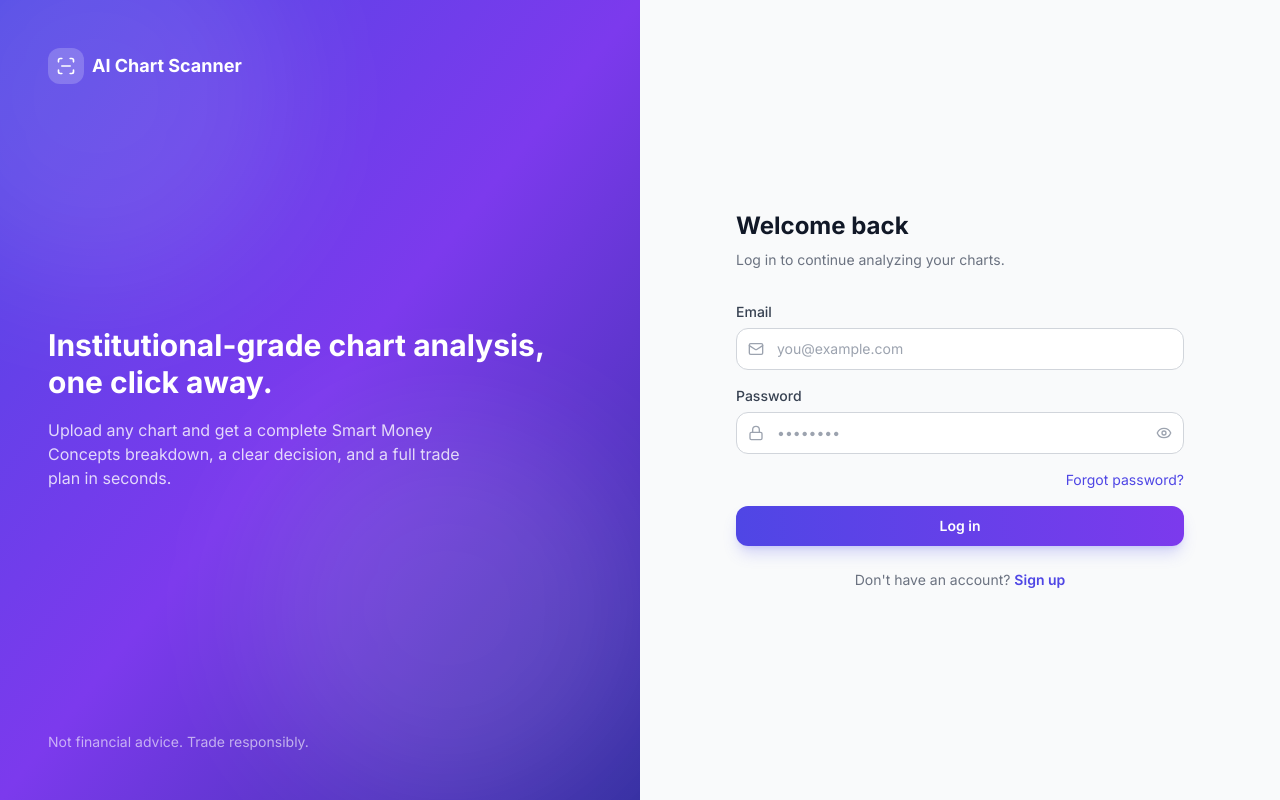
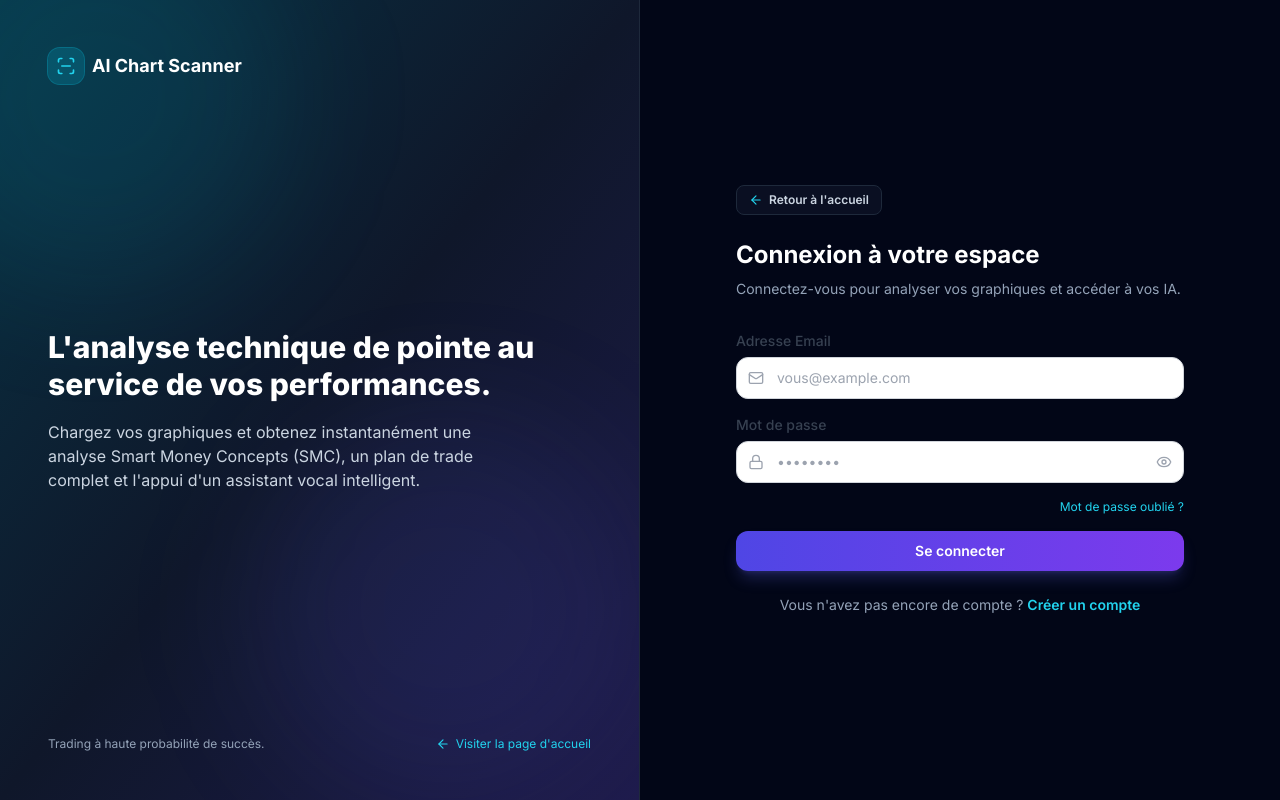
Before and after one commit to jonass557/aiscanner, a React (Vite) app in the folder client/: page /login in a window 1280 px wide. Built offline with nearby package versions, Linux system fonts and the light colour scheme; no server answers.

Commit message:
feat: redirect external links to home page first, add back-to-home navigation and French auth buttons

```diff
--- a/client/src/components/landing/CTA.jsx
+++ b/client/src/components/landing/CTA.jsx
@@ -22,7 +22,7 @@ export default function CTA() {
             Get 5 free analyses every month. No credit card required. Upgrade anytime.
           </p>
           <Link
-            to="/register"
+            to="/register?join=true"
             className="relative mt-8 inline-flex items-center gap-2 rounded-xl bg-white px-8 py-3.5 font-semibold text-brand-700 shadow-lg transition hover:brightness-95"
           >
             Start scanning free <ArrowRight className="h-5 w-5" />
--- a/client/src/components/landing/Hero.jsx
+++ b/client/src/components/landing/Hero.jsx
@@ -54,7 +54,7 @@ export default function Hero() {
           className="mt-9 flex flex-col items-center justify-center gap-4 sm:flex-row"
         >
           <Link
-            to="/register"
+            to="/register?join=true"
             className="flex items-center gap-2 rounded-xl bg-gradient-to-r from-cyan-500 to-indigo-600 px-8 py-3.5 text-base font-bold text-slate-950 shadow-xl shadow-cyan-500/25 transition hover:brightness-110 active:scale-95"
           >
             Commencer Gratuitement <ArrowRight className="h-5 w-5" />
--- a/client/src/components/landing/Pricing.jsx
+++ b/client/src/components/landing/Pricing.jsx
@@ -68,7 +68,7 @@ export default function Pricing() {
                 </ul>
 
                 <Link
-                  to="/register"
+                  to="/register?join=true"
                   className={`mt-8 text-center ${highlighted ? 'btn-primary' : 'btn-secondary'}`}
                 >
                   {plan.price === 0 ? 'Start free' : `Get ${plan.name}`}
--- a/client/src/components/landing/ToolsShowcase.jsx
+++ b/client/src/components/landing/ToolsShowcase.jsx
@@ -216,7 +216,7 @@ export default function ToolsShowcase() {
 
               <div className="pt-4">
                 <Link
-                  to="/register"
+                  to="/register?join=true"
                   className="inline-flex items-center gap-2 rounded-xl bg-gradient-to-r from-cyan-500 to-indigo-600 px-6 py-3 text-sm font-bold text-slate-950 shadow-lg shadow-cyan-500/25 transition hover:brightness-110 active:scale-95"
                 >
                   Essayer {activeTool.name} gratuitement <ArrowRight className="h-4 w-4" />
--- a/client/src/components/layout/PublicNavbar.jsx
+++ b/client/src/components/layout/PublicNavbar.jsx
@@ -6,13 +6,14 @@ import { useTheme } from '../../context/ThemeContext.jsx';
 import { useAuth } from '../../context/AuthContext.jsx';
 
 const NAV_LINKS = [
-  { label: 'Features', href: '#features' },
-  { label: 'How it works', href: '#how' },
-  { label: 'Pricing', href: '#pricing' },
+  { label: 'Outils IA', href: '#tools' },
+  { label: 'Fonctionnalités', href: '#features' },
+  { label: 'Comment ça marche', href: '#how' },
+  { label: 'Tarifs', href: '#pricing' },
   { label: 'FAQ', href: '#faq' },
 ];
 
-/** Sticky, translucent navigation bar for the landing page. */
+/** Navigation bar for public landing page. */
 export default function PublicNavbar() {
   const [open, setOpen] = useState(false);
   const { theme, toggleTheme } = useTheme();
@@ -44,8 +45,8 @@ export default function PublicNavbar() {
             <Link to="/dashboard" className="btn-primary">Dashboard</Link>
           ) : (
             <>
-              <Link to="/login" className="btn-ghost">Log in</Link>
-              <Link to="/register" className="btn-primary">Get started</Link>
+              <Link to="/login" className="btn-ghost">Connexion</Link>
+              <Link to="/register?join=true" className="btn-primary">Commencer Gratuitement</Link>
             </>
           )}
         </div>
@@ -67,8 +68,8 @@ export default function PublicNavbar() {
             </a>
           ))}
           <div className="flex gap-2 pt-2">
-            <Link to="/login" className="btn-secondary flex-1">Log in</Link>
-            <Link to="/register" className="btn-primary flex-1">Get started</Link>
+            <Link to="/login" className="btn-secondary flex-1">Connexion</Link>
+            <Link to="/register?join=true" className="btn-primary flex-1">Commencer Gratuitement</Link>
           </div>
         </motion.div>
       )}
--- a/client/src/layouts/AuthShell.jsx
+++ b/client/src/layouts/AuthShell.jsx
@@ -1,5 +1,5 @@
 import { Link } from 'react-router-dom';
-import { ScanLine } from 'lucide-react';
+import { ScanLine, ArrowLeft } from 'lucide-react';
 
 /**
  * Split-screen shell for all auth pages: a branded gradient panel on the left
@@ -7,47 +7,61 @@ import { ScanLine } from 'lucide-react';
  */
 export default function AuthShell({ title, subtitle, children, footer }) {
   return (
-    <div className="flex min-h-screen">
+    <div className="flex min-h-screen bg-slate-950 text-slate-100">
       {/* Brand panel */}
-      <div className="relative hidden w-1/2 overflow-hidden bg-gradient-to-br from-brand-600 via-accent-600 to-brand-800 lg:block">
-        <div className="pointer-events-none absolute -top-24 -left-24 h-96 w-96 rounded-full bg-white/10 blur-3xl" />
-        <div className="pointer-events-none absolute bottom-0 right-0 h-96 w-96 rounded-full bg-white/10 blur-3xl" />
+      <div className="relative hidden w-1/2 overflow-hidden bg-gradient-to-br from-cyan-950 via-slate-900 to-indigo-950 lg:block border-r border-slate-800">
+        <div className="pointer-events-none absolute -top-24 -left-24 h-96 w-96 rounded-full bg-cyan-500/10 blur-3xl" />
+        <div className="pointer-events-none absolute bottom-0 right-0 h-96 w-96 rounded-full bg-indigo-500/10 blur-3xl" />
         <div className="relative flex h-full flex-col justify-between p-12 text-white">
-          <Link to="/" className="flex items-center gap-2 font-bold">
-            <span className="flex h-9 w-9 items-center justify-center rounded-xl bg-white/20">
+          <Link to="/" className="flex items-center gap-2 font-bold group">
+            <span className="flex h-9 w-9 items-center justify-center rounded-xl bg-cyan-500/20 text-cyan-400 ring-1 ring-cyan-500/40">
               <ScanLine className="h-5 w-5" />
             </span>
             <span className="text-lg">AI Chart Scanner</span>
           </Link>
           <div>
-            <h2 className="text-3xl font-bold leading-tight">
-              Institutional-grade chart analysis, one click away.
+            <h2 className="text-3xl font-extrabold leading-tight text-white">
+              L'analyse technique de pointe au service de vos performances.
             </h2>
-            <p className="mt-4 max-w-md text-white/80">
-              Upload any chart and get a complete Smart Money Concepts breakdown, a clear decision, and a
-              full trade plan in seconds.
+            <p className="mt-4 max-w-md text-slate-300">
+              Chargez vos graphiques et obtenez instantanément une analyse Smart Money Concepts (SMC), un plan de trade complet et l'appui d'un assistant vocal intelligent.
             </p>
           </div>
-          <p className="text-sm text-white/60">Not financial advice. Trade responsibly.</p>
+          <div className="flex items-center justify-between text-xs text-slate-400">
+            <span>Trading à haute probabilité de succès.</span>
+            <Link to="/" className="inline-flex items-center gap-1.5 text-cyan-400 hover:underline">
+              <ArrowLeft className="h-3.5 w-3.5" /> Visiter la page d'accueil
+            </Link>
+          </div>
         </div>
       </div>
 
       {/* Form panel */}
       <div className="flex w-full items-center justify-center px-6 py-12 lg:w-1/2">
         <div className="w-full max-w-md">
+          {/* Top navigation link back to landing page */}
+          <div className="mb-6 flex items-center justify-between">
+            <Link
+              to="/"
+              className="inline-flex items-center gap-1.5 rounded-lg border border-slate-800 bg-slate-900/60 px-3 py-1.5 text-xs font-semibold text-slate-300 transition hover:border-cyan-500/40 hover:bg-slate-800 hover:text-white"
+            >
+              <ArrowLeft className="h-3.5 w-3.5 text-cyan-400" /> Retour à l'accueil
+            </Link>
+          </div>
+
           <Link to="/" className="mb-8 flex items-center gap-2 font-bold lg:hidden">
-            <span className="flex h-9 w-9 items-center justify-center rounded-xl bg-gradient-to-br from-brand-600 to-accent-600 text-white">
+            <span className="flex h-9 w-9 items-center justify-center rounded-xl bg-cyan-500/20 text-cyan-400 ring-1 ring-cyan-500/40">
               <ScanLine className="h-5 w-5" />
             </span>
             <span className="text-lg">AI Chart Scanner</span>
           </Link>
 
-          <h1 className="text-2xl font-bold">{title}</h1>
-          {subtitle && <p className="mt-2 text-sm text-gray-500">{subtitle}</p>}
+          <h1 className="text-2xl font-bold text-white">{title}</h1>
+          {subtitle && <p className="mt-2 text-sm text-slate-400">{subtitle}</p>}
 
           <div className="mt-8">{children}</div>
 
-          {footer && <div className="mt-6 text-center text-sm text-gray-500">{footer}</div>}
+          {footer && <div className="mt-6 text-center text-sm text-slate-400">{footer}</div>}
         </div>
       </div>
     </div>
--- a/client/src/pages/auth/Login.jsx
+++ b/client/src/pages/auth/Login.jsx
@@ -22,7 +22,7 @@ export default function Login() {
     setLoading(true);
     try {
       const user = await login(form);
-      toast.success('Welcome back!');
+      toast.success('Ravi de vous revoir !');
       navigate(user.role === 'admin' ? '/admin' : from, { replace: true });
     } catch (err) {
       toast.error(getErrorMessage(err));
@@ -33,29 +33,29 @@ export default function Login() {
 
   return (
     <AuthShell
-      title="Welcome back"
-      subtitle="Log in to continue analyzing your charts."
+      title="Connexion à votre espace"
+      subtitle="Connectez-vous pour analyser vos graphiques et accéder à vos IA."
       footer={
         <>
-          Don&apos;t have an account?{' '}
-          <Link to="/register" className="font-semibold text-brand-600 hover:underline">
-            Sign up
+          Vous n&apos;avez pas encore de compte ?{' '}
+          <Link to="/register?join=true" className="font-semibold text-cyan-400 hover:underline">
+            Créer un compte
           </Link>
         </>
       }
     >
       <form onSubmit={submit} className="space-y-4">
         <Input
-          label="Email"
+          label="Adresse Email"
           type="email"
           icon={Mail}
-          placeholder="you@example.com"
+          placeholder="vous@example.com"
           required
           value={form.email}
           onChange={(e) => setForm({ ...form, email: e.target.value })}
         />
         <Input
-          label="Password"
+          label="Mot de passe"
           type="password"
           icon={Lock}
           placeholder="••••••••"
@@ -64,12 +64,12 @@ export default function Login() {
           onChange={(e) => setForm({ ...form, password: e.target.value })}
         />
         <div className="flex justify-end">
-          <Link to="/forgot-password" className="text-sm text-brand-600 hover:underline">
-            Forgot password?
+          <Link to="/forgot-password" className="text-xs text-cyan-400 hover:underline">
+            Mot de passe oublié ?
           </Link>
         </div>
-        <Button type="submit" loading={loading} className="w-full">
-          Log in
+        <Button type="submit" variant="primary" loading={loading} className="w-full">
+          Se connecter
         </Button>
       </form>
     </AuthShell>
--- a/client/src/pages/auth/Register.jsx
+++ b/client/src/pages/auth/Register.jsx
@@ -1,5 +1,5 @@
-import { useState } from 'react';
-import { Link, useNavigate } from 'react-router-dom';
+import { useState, useEffect } from 'react';
+import { Link, useNavigate, useSearchParams } from 'react-router-dom';
 import toast from 'react-hot-toast';
 import { Mail, Lock, User } from 'lucide-react';
 import AuthShell from '../../layouts/AuthShell.jsx';
@@ -14,16 +14,31 @@ const passwordValid = (p) => p.length >= 8 && /[a-z]/.test(p) && /[A-Z]/.test(p)
 export default function Register() {
   const { register } = useAuth();
   const navigate = useNavigate();
+  const [searchParams] = useSearchParams();
+
+  // Si l'utilisateur clique directement sur le lien externe (ex: https://aiscanner-ten.vercel.app/register),
+  // on le redirige immédiatement vers la page d'accueil pour lui présenter la plateforme d'abord.
+  const isDirectExternalClick = !searchParams.get('join') && !searchParams.get('plan') && !window.history.state?.idx;
+
+  useEffect(() => {
+    if (isDirectExternalClick) {
+      navigate('/', { replace: true });
+    }
+  }, [isDirectExternalClick, navigate]);
 
   const [form, setForm] = useState({ firstName: '', lastName: '', email: '', password: '' });
   const [loading, setLoading] = useState(false);
   const [errors, setErrors] = useState({});
 
+  if (isDirectExternalClick) {
+    return null;
+  }
+
   const submit = async (e) => {
     e.preventDefault();
     const next = {};
     if (!passwordValid(form.password)) {
-      next.password = 'Min 8 chars with uppercase, lowercase, and a number.';
+      next.password = 'Au moins 8 caractères avec majuscule, minuscule et chiffre.';
     }
     setErrors(next);
     if (Object.keys(next).length) return;
@@ -31,7 +46,7 @@ export default function Register() {
     setLoading(true);
     try {
       await register(form);
-      toast.success('Compte créé avec succès !');
+      toast.success('Compte créé avec succès ! Bienvenue.');
       navigate('/dashboard', { replace: true });
     } catch (err) {
       toast.error(getErrorMessage(err));
@@ -42,13 +57,13 @@ export default function Register() {
 
   return (
     <AuthShell
-      title="Create your account"
-      subtitle="Start with 5 free scans every month."
+      title="Créer votre compte"
+      subtitle="Commencez avec 5 analyses gratuites chaque mois."
       footer={
         <>
-          Already have an account?{' '}
-          <Link to="/login" className="font-semibold text-brand-600 hover:underline">
-            Log in
+          Vous avez déjà un compte ?{' '}
+          <Link to="/login" className="font-semibold text-cyan-400 hover:underline">
+            Se connecter
           </Link>
         </>
       }
@@ -56,43 +71,48 @@ export default function Register() {
       <form onSubmit={submit} className="space-y-4">
         <div className="grid grid-cols-2 gap-3">
           <Input
-            label="First name"
+            label="Prénom"
             icon={User}
-            placeholder="Jane"
+            placeholder="John"
             value={form.firstName}
             onChange={(e) => setForm({ ...form, firstName: e.target.value })}
           />
           <Input
-            label="Last name"
+            label="Nom"
             placeholder="Doe"
             value={form.lastName}
             onChange={(e) => setForm({ ...form, lastName: e.target.value })}
           />
         </div>
+
         <Input
-          label="Email"
+          label="Adresse Email"
           type="email"
           icon={Mail}
-          placeholder="you@example.com"
+          placeholder="vous@example.com"
           required
           value={form.email}
           onChange={(e) => setForm({ ...form, email: e.target.value })}
         />
+
         <Input
-          label="Password"
+          label="Mot de passe"
           type="password"
           icon={Lock}
           placeholder="••••••••"
           required
-          error={errors.password}
           value={form.password}
           onChange={(e) => setForm({ ...form, password: e.target.value })}
+          error={errors.password}
+          hint="Au moins 8 caractères (majuscule, minuscule et chiffre)"
         />
-        <Button type="submit" loading={loading} className="w-full">
-          Create account
+
+        <Button type="submit" variant="primary" loading={loading} className="w-full">
+          Créer mon compte gratuitement
         </Button>
-        <p className="text-center text-xs text-gray-400">
-          By signing up you agree to our Terms and acknowledge this is not financial advice.
+
+        <p className="text-center text-xs text-slate-500">
+          En vous inscrivant, vous acceptez nos conditions d'utilisation. Pas de carte bancaire requise.
         </p>
       </form>
     </AuthShell>
```
